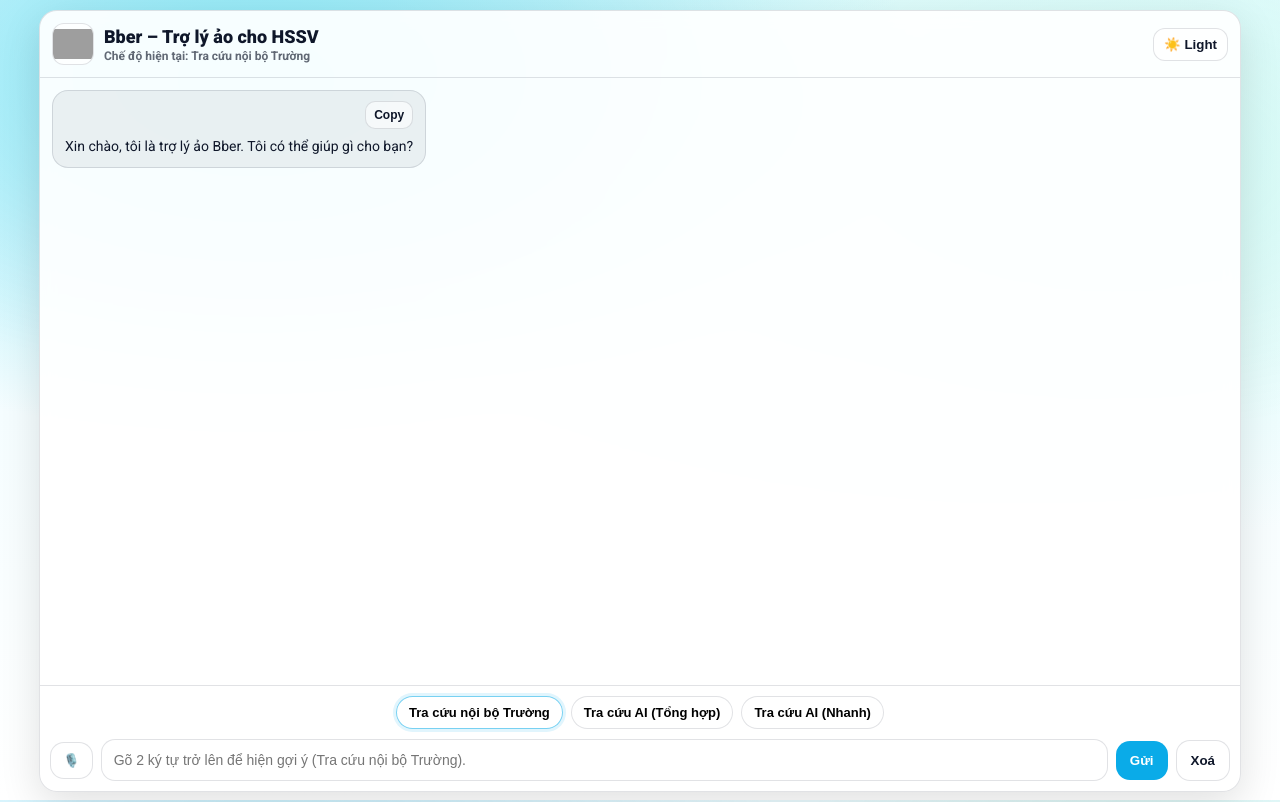
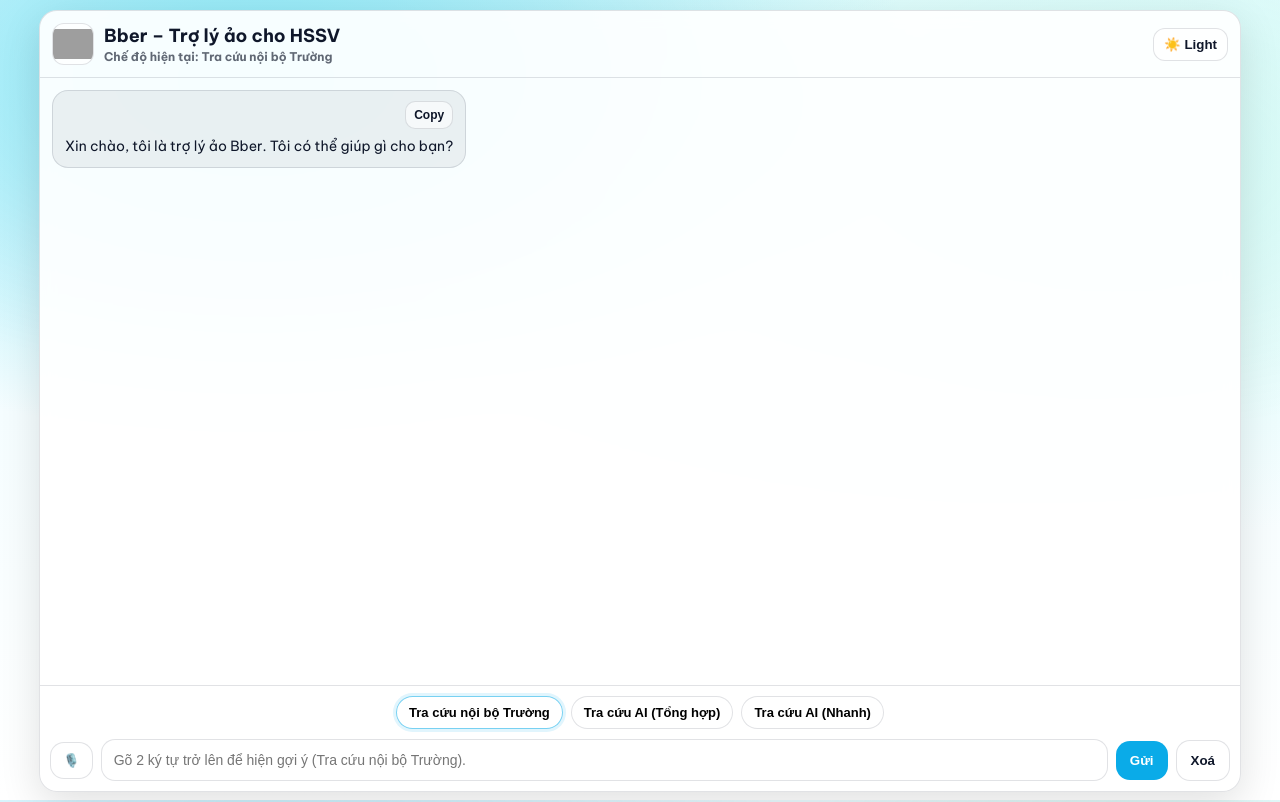
Before and after one commit to tube198x/chatbot-bber-deploy, a Next.js app: page / in a window 1280 px wide. Built offline with nearby package versions, Linux system fonts and the light colour scheme; grey boxes are pictures that could not be loaded.

Commit message:
Add short links (/b, /ad) + improve font

```diff
--- a/src/app/layout.tsx
+++ b/src/app/layout.tsx
@@ -1,10 +1,16 @@
 import "./globals.css";
-import "./globals.css";
+import { Be_Vietnam_Pro } from "next/font/google";
+
+const beVietnamPro = Be_Vietnam_Pro({
+  subsets: ["latin", "vietnamese"],
+  weight: ["400", "500", "600", "700"],
+  display: "swap",
+});
 
 export default function RootLayout({ children }: { children: React.ReactNode }) {
   return (
     <html lang="vi">
-      <body>{children}</body>
+      <body className={beVietnamPro.className}>{children}</body>
     </html>
   );
 }
```
Also changed, not shown: vercel.json (added).
